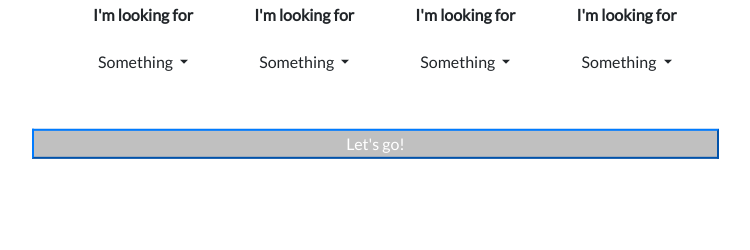
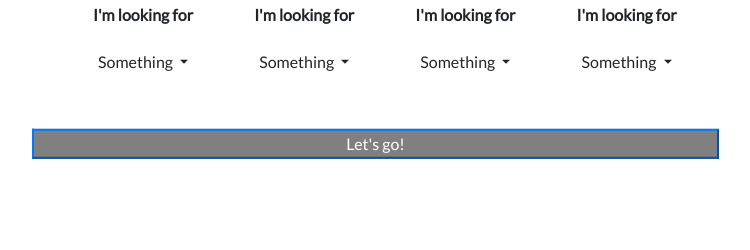
Before and after one commit to Victoria-Hodder/Class-project-api-practice, a Flask app: page / in a window 1280 px wide. Shown: the part 382-632 px from the top of the page, without its empty margins (388-1138 px from the left). Run offline with Flask 2, Linux system fonts and the light colour scheme; data that the repository does not hold is empty; some libraries are stand-ins or nearby versions.

Commit message:
made edits based on previous feedback

```diff
--- a/static/style.css
+++ b/static/style.css
@@ -1,6 +1,8 @@
 body {
     font-family: 'Lato', sans-serif;
 }
+/* check git for roboto */
+
 
 logo_image {
     width: 700px;
@@ -33,7 +35,7 @@ h2 {
 }
 
 .btn-primary {
-    background-color: rgb(192, 192, 192);
+    background-color: grey;
     margin-left: 30%;
     padding-left: 25%;
     padding-right: 25%;
--- a/templates/index.html
+++ b/templates/index.html
@@ -57,7 +57,7 @@
                         </button>
 
                         <div class="dropdown-menu">
-                            <a class="dropdown-item" href="#">Link 1</a>
+                            <a class="dropdown-item">Link 1</a>
                             <a class="dropdown-item" href="#">Link 2</a>
                             <a class="dropdown-item" href="#">Link 3</a>
                         </div>
```
